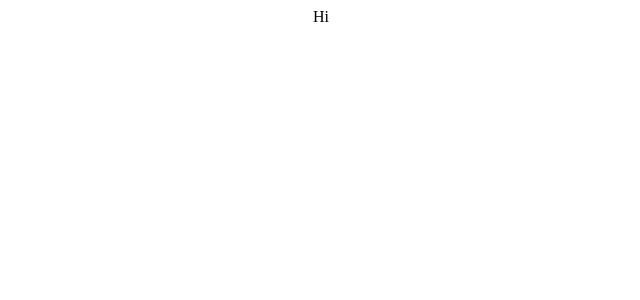
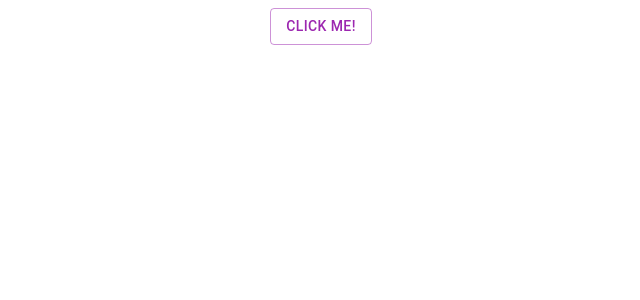
Before and after one commit to Anahidhemmat/Up-Skill, a React (Create React App) app in the folder client/: page / in a window 1280 px wide. Shown: the top 300 px of the page, without its empty margins (319-959 px from the left). Built offline with nearby package versions, Linux system fonts and the light colour scheme.

Commit message:
Button component

```diff
--- a/client/src/App.js
+++ b/client/src/App.js
@@ -1,7 +1,17 @@
 import "./App.css";
+import ButtonComponent from "./components/Button";
 
 function App() {
-  return <div className="App">Hi</div>;
+  return (
+    <div className="App">
+      <ButtonComponent
+        text={"Click me!"}
+        type={"button"}
+        variant={"outlined"}
+        color={"secondary"}
+      />
+    </div>
+  );
 }
 
 export default App;
```
